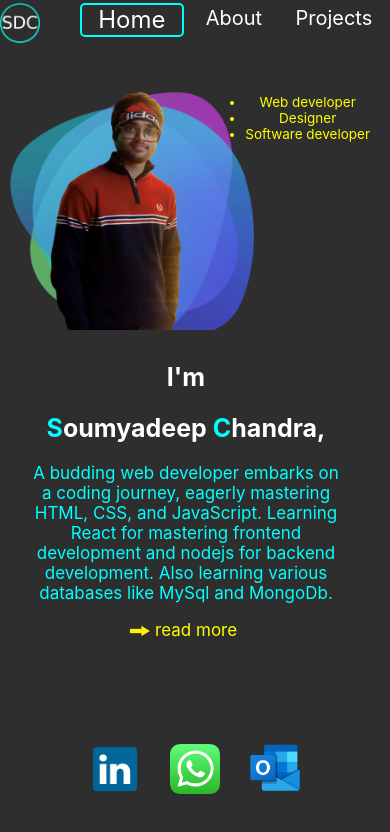
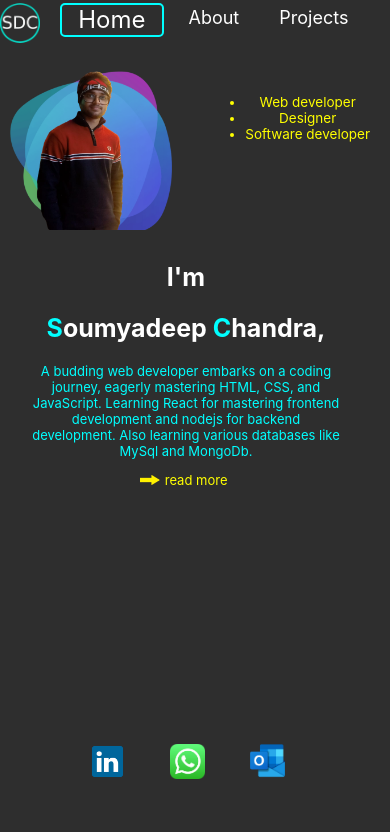
Before and after one commit to chandrasoumya/portfolio, a React (Create React App) app: page / in a window 390 px wide. Shown: the top 832 px of the page. Built offline with nearby package versions, Linux system fonts and the light colour scheme.

Commit message:
mobile 4

```diff
--- a/src/App.css
+++ b/src/App.css
@@ -302,7 +302,7 @@
   }
 }
 
-@media screen and (max-width: 400px) {
+@media screen and (max-width: 700px) {
 
 
   /* home */
@@ -312,7 +312,7 @@
 }
 
 .home .home-text{
-  top:300px;
+  top:200px;
   width:80vw;
   left: 30px;
 
@@ -337,7 +337,7 @@
 
 .home .home-text p{
   width:80vw;
-  font-size: 17px;
+  font-size: 13px;
 }
 
 .home .list{
@@ -347,28 +347,38 @@
 }
 
 .home img{
-  height:300px;
+  height:200px;
   top: 30px;
 }
 
 .contact .linkedin img{
   left:20px;
   top: -30px;
+  height: 35px;
 }
 .contact .whatsapp img{
   left:50px;
   top: -30px;
+  height: 35px;
 }
 .contact .outlook img{
   left:80px;
   top: -30px;
+  height: 35px;
 }
 
 /* header */
 .header {
   justify-content:flex-start;
-  font-size: 20px;
+  font-size: 18px;
+  gap: 0px;
 }
+
+.header ul li a:hover {
+  font-size: 22.5px;
+}
+
+
 
 .header .logo p{
   display: none;
@@ -378,8 +388,9 @@
   align-items: flex-start;
   justify-content: flex-start;
   gap: 0px;
+  position: relative;
+  left: -20px;
 }
-
 
 
 /* about */
@@ -387,14 +398,20 @@
   font-size: 20px;
 }
 .about p{
-  font-size: 17px;
+  font-size: 13px;
 }
 
 /* projects */
 .projectCont{
   flex-direction: column;
 }
-.projectCont p{
-  font-size: 17px;
+
+.projects #sorting-visualization h1 {
+  font-size: 20px;
+}
+
+
+.projects .projectCont p {
+  font-size: 15px;
 }
 }
```
